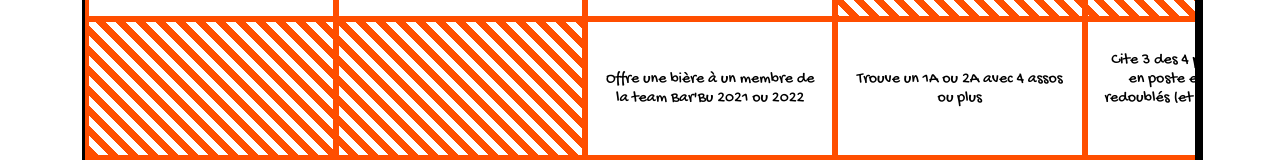
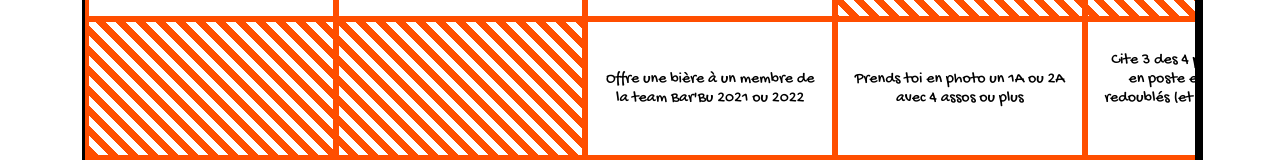
Before and after one commit to ppernalon/barbu-bingo-react, a React (Create React App) app: page /3A4A in a window 1280 px wide. Shown: the part 342-502 px from the top of the page. Built offline with nearby package versions, Linux system fonts and the light colour scheme.

Commit message:
correction challenge

```diff
--- a/src/pages/BingoPage.jsx
+++ b/src/pages/BingoPage.jsx
@@ -77,7 +77,7 @@
 		"NONE",
 		"NONE",
 		"Offre une bière à un membre de la team Bar'Bu 2021 ou 2022",
-		"Trouve un 1A ou 2A avec 4 assos ou plus",
+		"Prends toi en photo un 1A ou 2A avec 4 assos ou plus",
 		"Cite 3 des 4 présidents d'asso en poste en 2021 qui ont redoublés (et leurs asso bien sûr !)",
 		"Prends une photo avec le prédécesseur actuel d'un de tes postes en asso (si pas possible choisi un de tes potes et mets toi sur la photo avec lui et un de ses successeurs)"
 	],
```
